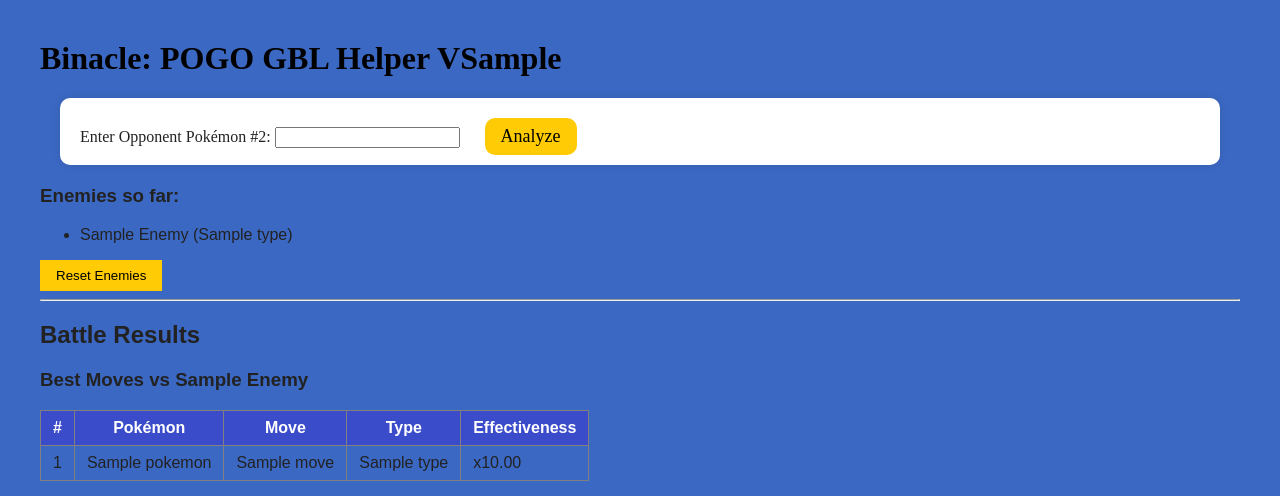
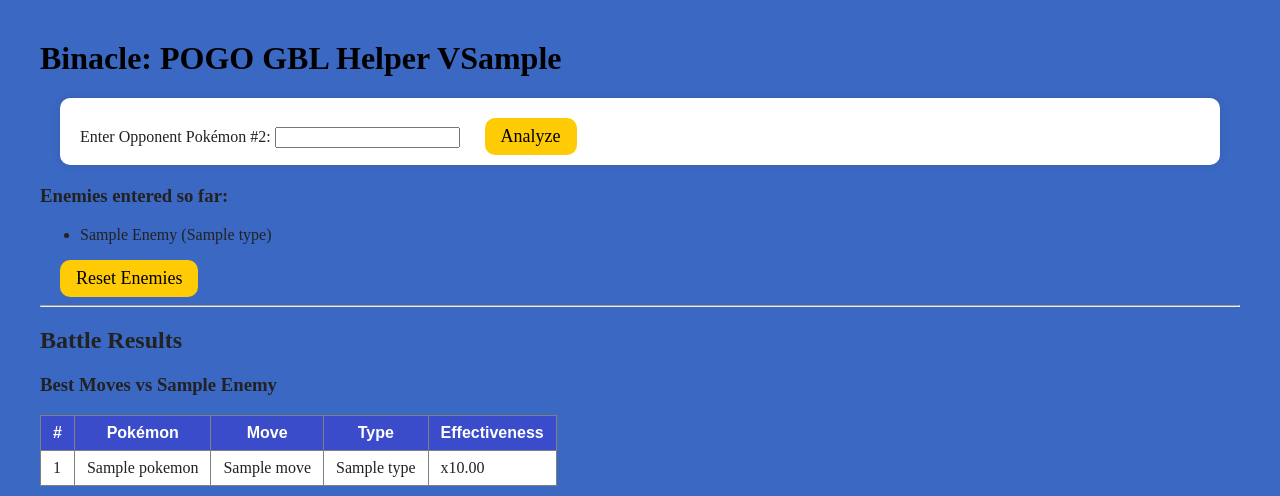
Before and after one commit to kermitine/Binacle, a Python web app: template templates/battle.html in a window 1280 px wide. Shown: the top 496 px of the page. Run offline with Jinja, Linux system fonts and the light colour scheme; the template is opened without the code that fills it: most values are stand-ins (such as "Sample title", 1, 10 or a date in 2020).

Commit message:
1.0.3 - updated styling

```diff
--- a/app.py
+++ b/app.py
@@ -48,7 +48,7 @@ def initialize_pokemon(name, moveset_string, is_enemy):
         return None
 
     pokemon = {"name": info["name"], "types": info["types"], 'sprite_url': info['sprite_url']}
-    print(pokemon['sprite_url'])
+    print(f'got sprite {pokemon['sprite_url']}')
 
     if not is_enemy:
         moves = extract_moves(moveset_string)
--- a/data/data.py
+++ b/data/data.py
@@ -4,4 +4,4 @@ is apart of the Binacle project, and licensed under
 the GNU AGPL-3.0-or-later. See LICENSE and README for more details.
 """
 
-version = '1.0.2'
+version = '1.0.3'
--- a/static/style.css
+++ b/static/style.css
@@ -63,3 +63,20 @@ button:hover {
   clear: both;
   display: table;
 }
+
+.restartbattle {
+    background-color: #ffcb05;
+    text-decoration: none;
+    padding: 10px;
+    border-radius: 10px;
+    margin-left: 20px;
+    margin-top: 20px;
+    color: black;
+
+
+}
+
+.restartbattle:hover {
+    background-color: #f2b807;
+
+}
--- a/templates/battle.html
+++ b/templates/battle.html
@@ -24,31 +24,31 @@
   {% endif %}
 
   {% if enemies %}
-    <h3>Enemies so far:</h3>
+    <h3 id="fontone">Enemies entered so far:</h3>
     <ul>
       {% for e in enemies %}
-        <li>{{ e.name.title() }} ({{ e.types|join(', ') }})</li>
+        <li id="fontone">{{ e.name.title() }} ({{ e.types|join(', ') }})</li>
       {% endfor %}
     </ul>
     <form method="POST">
-      <button type="submit" name="reset_enemies">Reset Enemies</button>
+      <button type="submit" name="reset_enemies" id="fontone" class="start-battle" style="font-size: 18px;">Reset Enemies</button>
     </form>
   {% endif %}
 
   {% if all_results %}
     <hr>
-    <h2>Battle Results</h2>
+    <h2 id="fontone">Battle Results</h2>
     {% for block in all_results %}
-      <h3>Best Moves vs {{ block.enemy.name.title() }}</h3>
-      <table border="1" cellpadding="5">
+      <h3 id="fontone">Best Moves vs {{ block.enemy.name.title() }}</h3>
+      <table border="1" cellpadding="5" style="background-color: white;">
         <tr><th>#</th><th>Pokémon</th><th>Move</th><th>Type</th><th>Effectiveness</th></tr>
         {% for r in block.results %}
           <tr>
-            <td>{{ loop.index }}</td>
-            <td>{{ r.pokemon }}</td>
-            <td>{{ r.move }}</td>
-            <td>{{ r.type }}</td>
-            <td>x{{ '%.2f'|format(r.multiplier) }}</td>
+            <td id="fontone">{{ loop.index }}</td>
+            <td id="fontone">{{ r.pokemon }}</td>
+            <td id="fontone">{{ r.move }}</td>
+            <td id="fontone">{{ r.type }}</td>
+            <td id="fontone">x{{ '%.2f'|format(r.multiplier) }}</td>
           </tr>
         {% endfor %}
       </table>
@@ -61,7 +61,7 @@
   <img src='{{ friendly_sprites[0] }}'>
   <img src='{{ friendly_sprites[1] }}'>
   <img src='{{ friendly_sprites[2] }}'>
-
-  <br><a href="{{ url_for('reset') }}" id="fontone">Restart Entire Battle</a>
+  <br>
+  <br><a href="{{ url_for('reset') }}" id="fontone" class="restartbattle">Restart Entire Battle</a>
 </body>
 </html>
```
